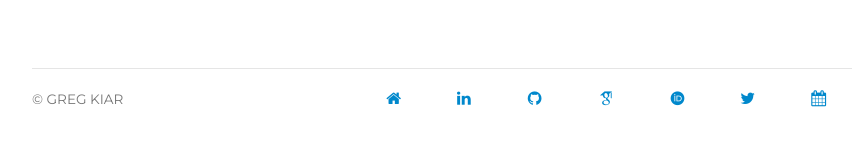
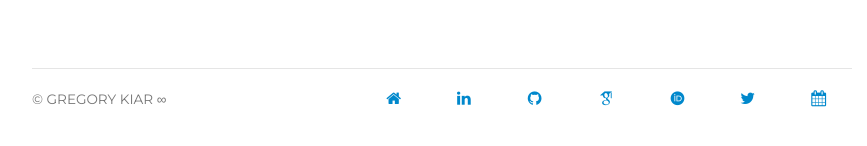
Before and after one commit to gkiar/gkiar.github.io, a Jekyll site: the page built from index.html, in a window 1280 px wide. Shown: the part 437-583 px from the top of the page, without its empty margins (198-1065 px from the left). Built offline with Jekyll 4.4.1, drawn with Linux system fonts in a browser that asks for light colours; nearby versions of some CDN libraries; some web fonts are replaced.

```diff
--- a/_includes/footer.html
+++ b/_includes/footer.html
@@ -1,7 +1,7 @@
 <div class="footer">
 	<div class="row">
 	<div class="col-sm-3">
-	<p><small>&copy; greg kiar</small></p>
+	<p><small>&copy; gregory kiar &infin; </small></p>
 	</div>
 	<div class="col-sm-2">
 	</div>
```
